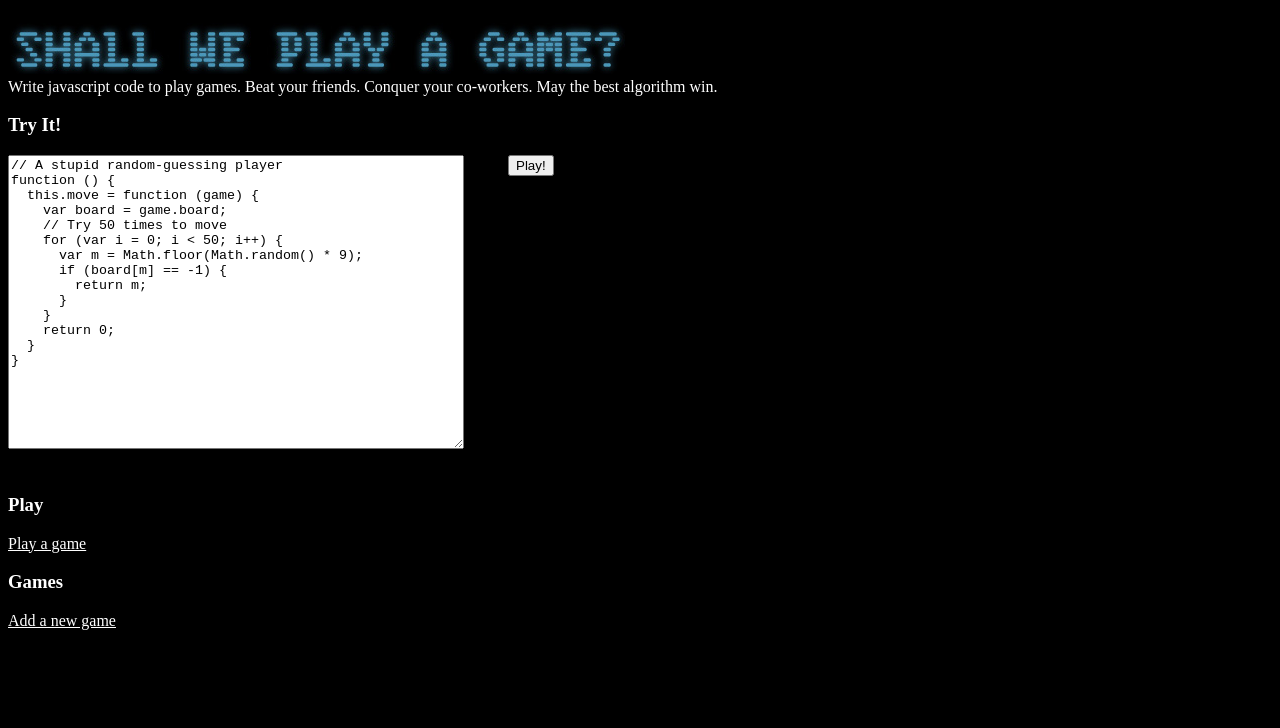
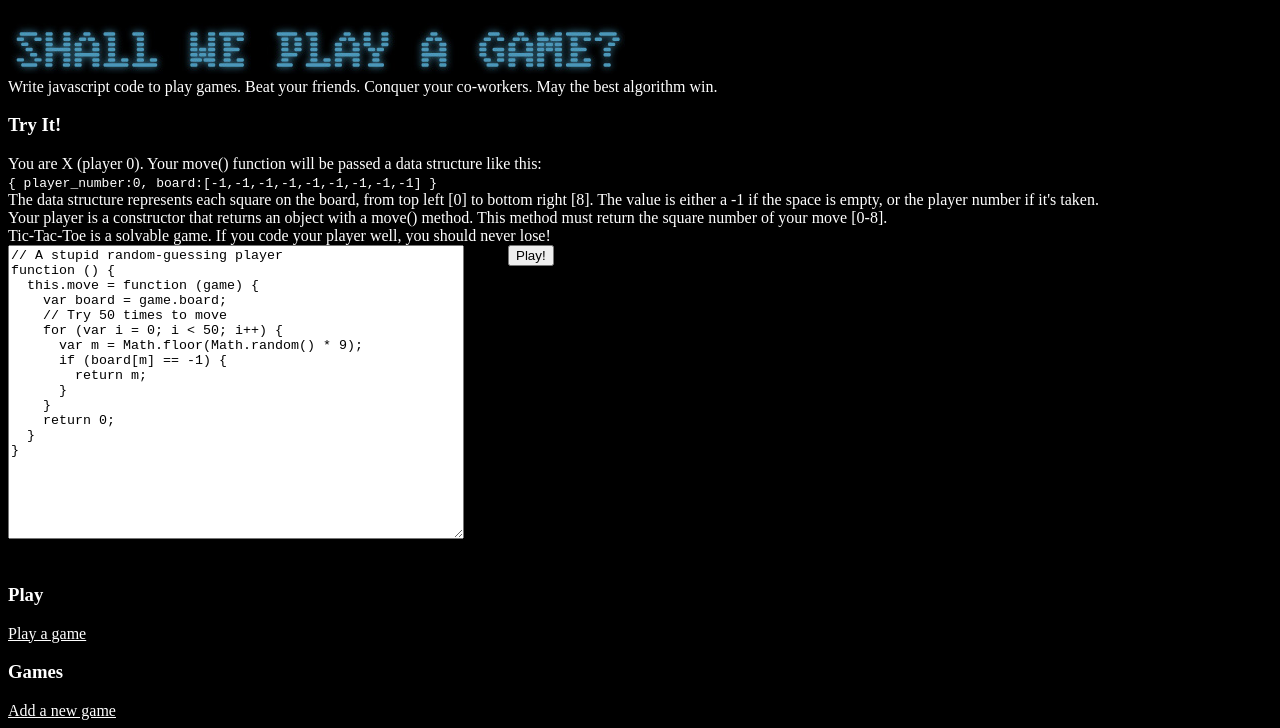
Before and after one commit to tackettnathant/battlescripts, a website: page public_html/index.html in a window 1280 px wide. Shown: the part 137-865 px from the top of the page. Before the commit the page ends 800 px from the top, so only its background shows below. Drawn offline with Linux system fonts and the light colour scheme; a script that the page names is missing.

Commit message:
splash page info

```diff
--- a/public_html/index.html
+++ b/public_html/index.html
@@ -73,6 +73,14 @@
 <h3>Try It!</h3>
 
 <div>
+    You are X (player 0). Your move() function will be passed a data structure like this:<br>
+    <code>{ player_number:0, board:[-1,-1,-1,-1,-1,-1,-1,-1,-1] }</code><br>
+    The data structure represents each square on the board, from top left [0] to bottom right [8]. The value is either a -1 if the space is empty, or the player number if it's taken.<br>
+    Your player is a constructor that returns an object with a move() method. This method must return the square number of your move [0-8].<br>
+    Tic-Tac-Toe is a solvable game. If you code your player well, you should never lose!
+</div>
+
+<div>
     <div style="height:320px;width:500px;float:left;">
         <textarea style="width:90%;height:90%;" id="player">
 // A stupid random-guessing player
```
